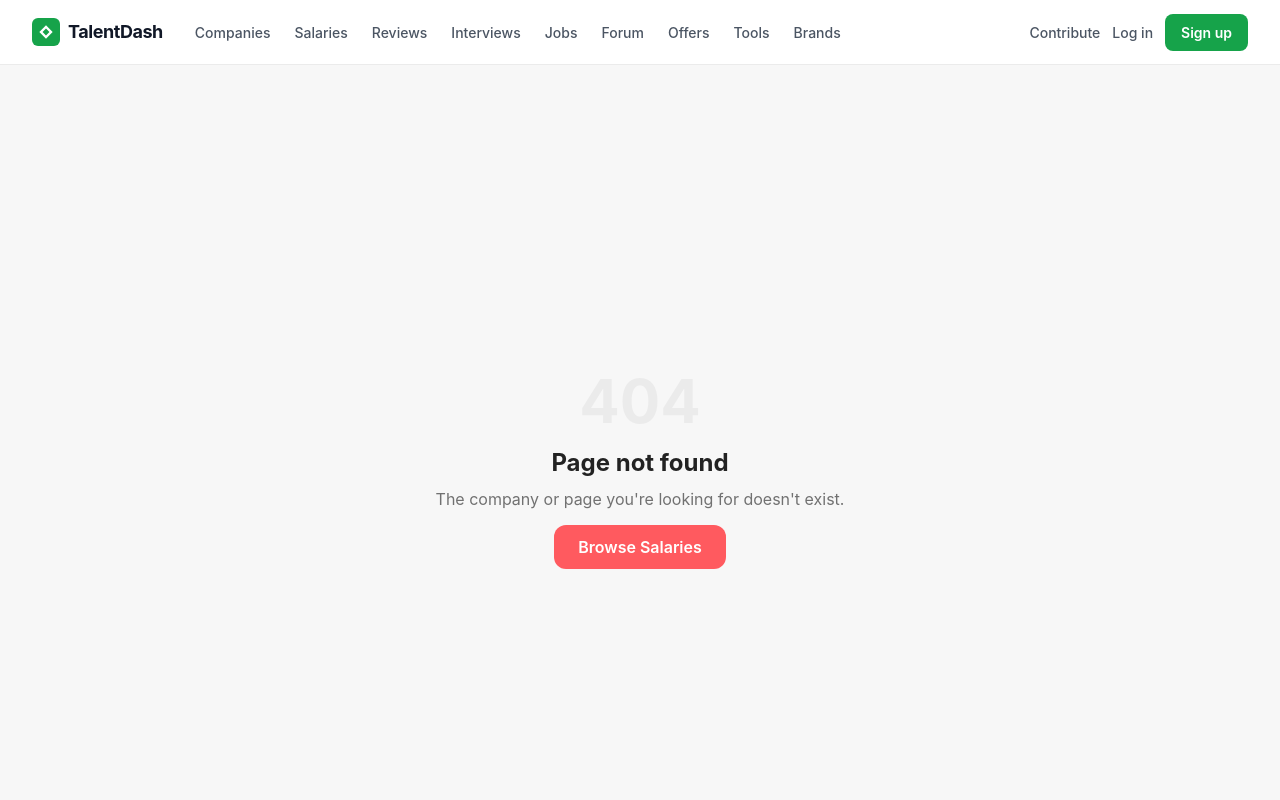
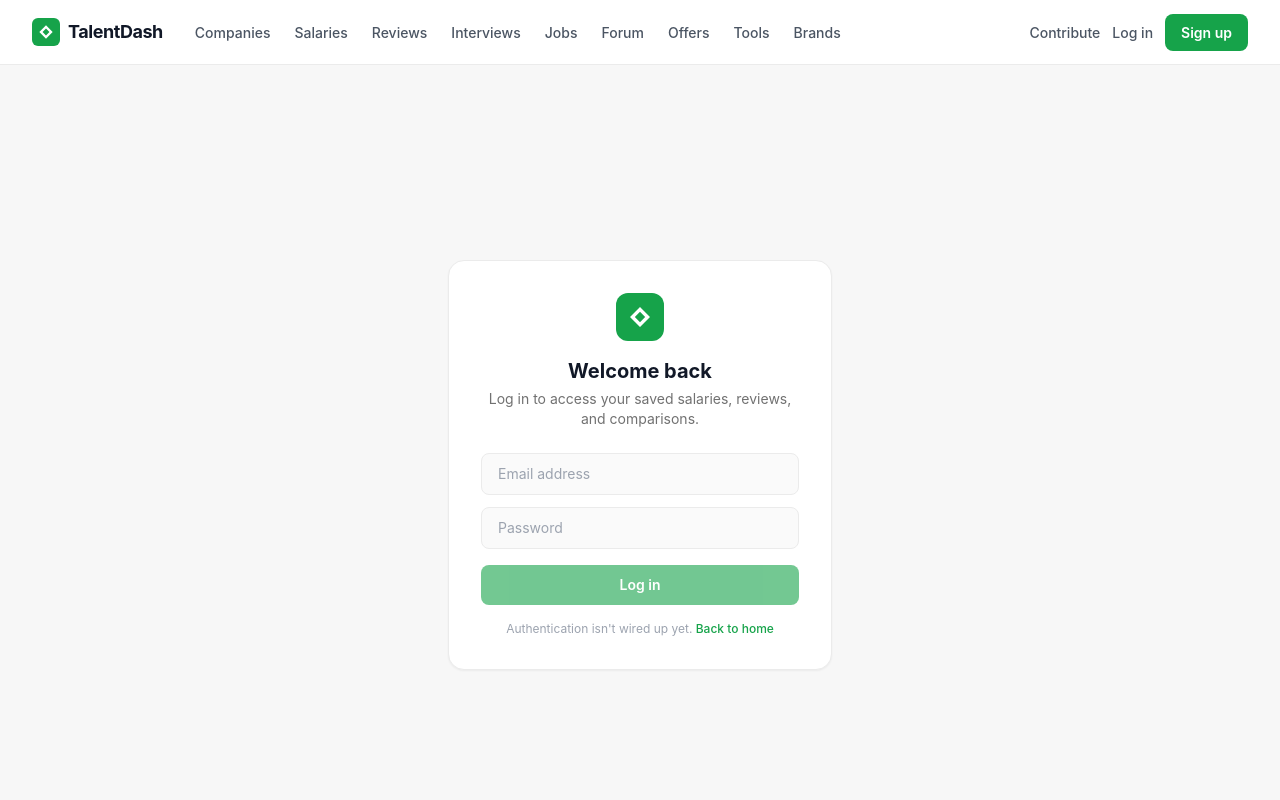
Before and after one commit to Visshwasmai24/talentdash, a Next.js app: page /login in a window 1280 px wide. Before the commit this address had no page. Shown: the top 800 px of the page. Built offline with nearby package versions, Linux system fonts and the light colour scheme.

Commit message:
Add login page with basic layout and metadata

```diff
--- /dev/null
+++ b/app/login/page.tsx
@@ -0,0 +1,29 @@
+import { Metadata } from 'next';
+import Link from 'next/link';
+import { SITE_URL } from '@/lib/config';
+
+export const metadata: Metadata = {
+  title: 'Log in | TalentDash',
+  description: 'Log in to your TalentDash account.',
+  alternates: { canonical: `${SITE_URL}/login` },
+};
+
+export default function LoginPage() {
+  return (
+    <main className="min-h-screen bg-[#F7F7F7] flex items-center justify-center px-4">
+      <div className="bg-white rounded-2xl border border-[#EBEBEB] shadow-sm p-8 max-w-sm w-full text-center">
+        <span className="w-12 h-12 bg-[#16A34A] rounded-xl inline-flex items-center justify-center mb-4">
+          <svg viewBox="0 0 24 24" className="w-6 h-6 text-white" fill="currentColor"><path d="M12 2L2 12l10 10 10-10L12 2zm0 4.83L17.17 12 12 17.17 6.83 12 12 6.83z" /></svg>
+        </span>
+        <h1 className="text-xl font-bold text-[#111827] mb-1">Welcome back</h1>
+        <p className="text-sm text-[#717171] mb-6">Log in to access your saved salaries, reviews, and comparisons.</p>
+        <input type="email" placeholder="Email address" className="w-full px-4 py-2.5 border border-[#EBEBEB] rounded-lg text-sm mb-3" disabled />
+        <input type="password" placeholder="Password" className="w-full px-4 py-2.5 border border-[#EBEBEB] rounded-lg text-sm mb-4" disabled />
+        <button className="w-full px-4 py-2.5 bg-[#16A34A] text-white text-sm font-semibold rounded-lg opacity-60 cursor-not-allowed" disabled>
+          Log in
+        </button>
+        <p className="text-xs text-[#9CA3AF] mt-4">Authentication isn&apos;t wired up yet. <Link href="/" className="text-[#16A34A] font-medium hover:underline">Back to home</Link></p>
+      </div>
+    </main>
+  );
+}
```
Also changed, not shown: app/login/New Text Document.txt (deleted).
